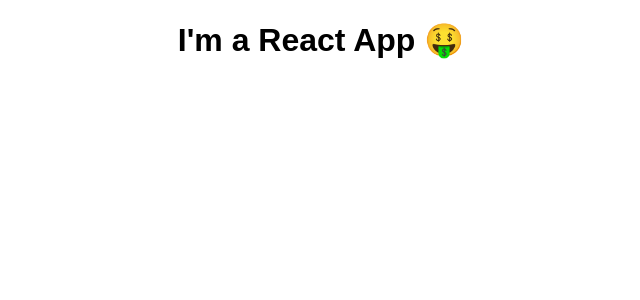
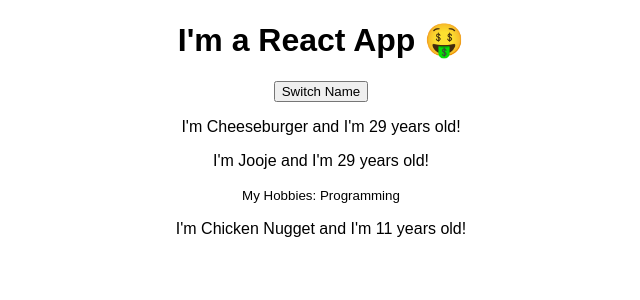
Before and after one commit to mallenswe/React-Learning, a React (Create React App) app in the folder react-complete-guide/: page / in a window 1280 px wide. Shown: the top 300 px of the page, without its empty margins (319-959 px from the left). Built offline with nearby package versions, Linux system fonts and the light colour scheme.

Commit message:
React-Learning: Person Function Component, App State, onClick
Person Function Component: Uses 'name' and 'age' inputs

App State: Handles the state of the 'people' array.

onClick: switchNameHandler is the click event called if the user clicks the button.

```diff
--- a/react-complete-guide/src/App.css
+++ b/react-complete-guide/src/App.css
@@ -1,12 +1,12 @@
 .App {
   text-align: center;
 }
-/*
 .App-logo {
   animation: App-logo-spin infinite 20s linear;
   height: 80px;
 }
 
+/*
 .App-header {
   background-color: #222;
   height: 150px;
@@ -21,8 +21,8 @@
 .App-intro {
   font-size: large;
 }
-
+*/
 @keyframes App-logo-spin {
   from { transform: rotate(0deg); }
   to { transform: rotate(360deg); }
-} */
+}
--- a/react-complete-guide/src/App.js
+++ b/react-complete-guide/src/App.js
@@ -1,12 +1,46 @@
-import React, { Component } from 'react';
-import logo from './logo.svg';
-import './App.css';
+import React, { Component } from "react";
+import "./App.css";
+
+import Person from "./Person/Person";
 
 class App extends Component {
+  state = {
+    people: [
+      { name: "Cheeseburger", age: 29 },
+      { name: "Jooje", age: 29 },
+      { name: "Chicken Nugget", age: Math.floor(Math.random() * 30) },
+    ],
+    otherState: 'Some Other Values'
+  };
+
+  switchNameHandler = () => {
+    // console.log('was clicked');
+    // DON'T DO THIS: this.state.people[0].age = Math.floor(Math.random() * 30);
+    this.setState({
+      people: [
+        { name: "Cheeseburger", age: Math.floor(Math.random() * 30) },
+        { name: "Jooje", age: 29 },
+        { name: "Chicken Nugget", age: Math.floor(Math.random() * 30) },
+      ]
+    });
+  }
+
   render() {
     return (
       <div className="App">
-        <h1>I'm a React App 🤑</h1>
+        <h1>I'm a React App <span className="App-logo" role="img" aria-label="money tongue emoji">🤑</span></h1>
+        <button onClick={this.switchNameHandler}>Switch Name</button>
+        <Person
+          name={this.state.people[0].name}
+          age={this.state.people[0].age}
+        />
+        <Person name={this.state.people[1].name} age={this.state.people[1].age}>
+          My Hobbies: Programming
+        </Person>
+        <Person
+          name={this.state.people[2].name}
+          age={this.state.people[2].age}
+        />
       </div>
     );
     // return React.createElement('div', {className: 'App'}, React.createElement('h1', null, 'Hi, I\'m a React App 💞!!!'))
--- /dev/null
+++ b/react-complete-guide/src/Person/Person.js
@@ -0,0 +1,14 @@
+import React from "react";
+
+const person = (props) => {
+  return (
+    <div>
+      <p>
+        I'm {props.name} and I'm {props.age} years old!
+      </p>
+      <small>{props.children}</small>
+    </div>
+  );
+};
+
+export default person;
```
